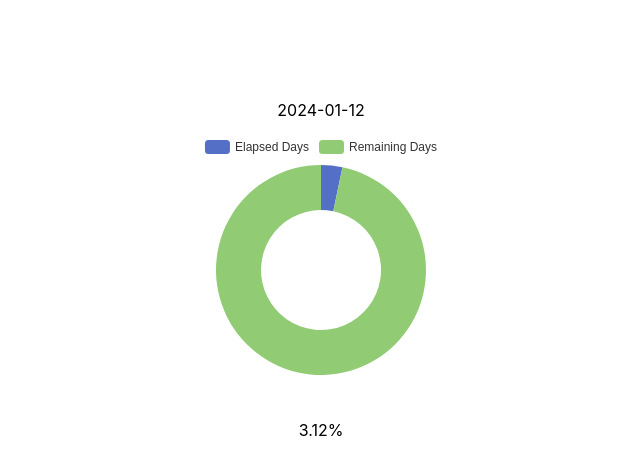
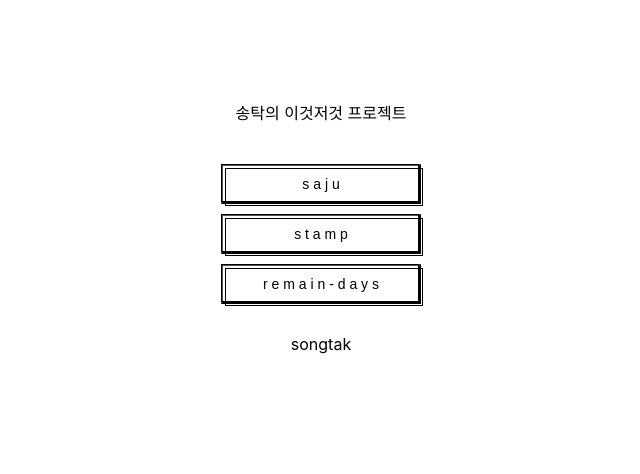
Before and after one commit to songtak/mini-projects, a React (Create React App) app: page / in a window 1280 px wide. Shown: the top 474 px of the page, without its empty margins (319-959 px from the left). Built offline with nearby package versions, Linux system fonts and the light colour scheme.

Commit message:
내용 추가

```diff
--- a/package.json
+++ b/package.json
@@ -16,6 +16,7 @@
     "@testing-library/jest-dom": "5.16.2",
     "@testing-library/react": "12.1.4",
     "@testing-library/user-event": "13.5.0",
+    "animate.css": "^4.1.1",
     "axios": "0.26.1",
     "create-app-react": "1.0.6",
     "crypto-js": "^4.1.1",
--- a/src/App.tsx
+++ b/src/App.tsx
@@ -1,11 +1,9 @@
 import React, { useState } from "react";
-// import { BrowserRouter, Routes, Route } from "react-router-dom";
 import { Routes, Route, HashRouter } from "react-router-dom";
-
 import _ from "lodash";
 
 import MainRouter from "./MainRouter";
-import { SajuPage, StampPage, MainPage, RemainDaysPage } from "./pages";
+import ScrollToTop from "./libs/ScrollToTop";
 
 import "./Web.css";
 import "./Mobile.css";
@@ -14,15 +12,11 @@ const App = () => {
   return (
     <div className="App">
       <HashRouter>
-        {/* <ScrollTop /> */}
+        <ScrollToTop />
         <Routes>
-          <Route path="/" element={<RemainDaysPage />} />
-          <Route path="/stamp" element={<StampPage />} />
-          <Route path="/saju" element={<SajuPage />} />
-          <Route path="/remaining-days" element={<RemainDaysPage />} />
+          <Route path="/*" element={<MainRouter />} />
         </Routes>
       </HashRouter>
-      {/* <SajuPage /> */}
     </div>
   );
 };
--- a/src/MainRouter.tsx
+++ b/src/MainRouter.tsx
@@ -1,28 +1,31 @@
-import React, { useState, useEffect } from "react";
 import { Route, Routes, useLocation } from "react-router-dom";
 import _ from "lodash";
-import { SajuPage, StampPage } from "./pages";
-
+import { MainRoutes } from "./libs/routes";
+import { RoutePropInterface } from "./interfaces/commonInterface";
+import { MainPage } from "./pages";
 const MainRouter = () => {
   return (
-    <div className="App">
+    <>
       <Routes>
-        <Route path="/saju" element={<SajuPage />} />
-        <Route path="/stamp" element={<StampPage />} />
+        <Route path="/" element={<MainPage />} />
+        {MainRoutes.map((item: RoutePropInterface) => {
+          const Element = item.element;
+          return (
+            <Route key={item.title} path={item.path} element={<Element />} />
+          );
+        })}
       </Routes>
-      <div className="footer">
-        <div style={{ marginTop: 30 }}>
-          추가하고 싶은 점심 여기로 디엠주세요.
+      <div className="">
+        <div style={{ marginTop: 30 }}></div>
+        <div
+          onClick={() => {
+            window.location.href = "https://instagram.com/sn9tk";
+          }}
+        >
+          songtak
         </div>
-        <a href="https://instagram.com/sn9tk?igshid=OGQ5ZDc2ODk2ZA%3D%3D&utm_source=qr">
-          👉🔮👈
-        </a>
-        <div style={{ marginTop: 10, fontSize: 10 }}>
-          ( 추후 다양한 기능 업데이트 예정입니다. )
-        </div>
-        <div>songtak@2023.10.24</div>
       </div>
-    </div>
+    </>
   );
 };
 
--- a/src/index.css
+++ b/src/index.css
@@ -29,3 +29,62 @@ code {
 .start_button:hover {
   box-shadow: 3px 3px 10px -6px rgba(0, 0, 0, 0.82);
 }
+
+/** ================================================== **/
+
+.mt10 {
+  margin-top: 10px;
+}
+
+.mt20 {
+  margin-top: 20px;
+}
+
+.mt30 {
+  margin-top: 30px;
+}
+
+/** ================================================== **/
+
+.original-button {
+  /* display: flex; */
+  align-items: center;
+  justify-content: center;
+  line-height: 1;
+  text-decoration: none;
+  color: #000000;
+  font-size: 14px;
+  border-radius: 0px;
+  width: 200px;
+  height: 40px;
+  position: relative;
+  transition: 0.3s;
+  background-color: #ffffff;
+}
+
+.original-button::before,
+.original-button::after {
+  content: "";
+  display: block;
+  position: absolute;
+  border: 1px solid #000000;
+  width: 100%;
+  height: 100%;
+  transition: 0.3s;
+}
+
+.original-button::before {
+  top: -2px;
+  left: -2px;
+}
+
+.original-button::after {
+  top: 2px;
+  left: 2px;
+}
+
+.original-button:hover::before,
+.original-button:hover::after {
+  top: 0;
+  left: 0;
+}
--- /dev/null
+++ b/src/interfaces/commonInterface.ts
@@ -0,0 +1,11 @@
+/** 라우터 목록 */
+export interface RoutePropInterface {
+  path: string;
+  title: string;
+  element: (match: any) => JSX.Element;
+}
+
+export interface SelectInterface {
+  title: string;
+  value: any;
+}
--- /dev/null
+++ b/src/libs/ScrollToTop.tsx
@@ -0,0 +1,17 @@
+import { useLayoutEffect } from "react";
+import { useLocation } from "react-router-dom";
+
+const ScrollToTop = () => {
+  const { pathname } = useLocation();
+
+  useLayoutEffect(() => {
+    window.scrollTo(0, 0);
+
+    // window.document.documentElement.scrollTop = 0;
+    // window.document.getElementById('wrapper')?.scrollTo(0, 0);
+    // window.document.getElementById('wrapper')?.scrollIntoView();
+  }, [pathname]);
+  return null;
+};
+
+export default ScrollToTop;
--- /dev/null
+++ b/src/libs/routes.ts
@@ -0,0 +1,25 @@
+import { RoutePropInterface } from "../interfaces/commonInterface";
+import * as Pages from "../pages";
+
+export const MainRoutes: RoutePropInterface[] = [
+  // {
+  //   title: "m a i n",
+  //   path: "/",
+  //   element: Pages.MainPage,
+  // },
+  {
+    title: "s a j u",
+    path: "/saju",
+    element: Pages.SajuPage,
+  },
+  {
+    title: "s t a m p",
+    path: "/stamp",
+    element: Pages.StampPage,
+  },
+  {
+    title: "r e m a i n - d a y s",
+    path: "/remain-days",
+    element: Pages.RemainDaysPage,
+  },
+];
--- a/src/pages/MainPage.tsx
+++ b/src/pages/MainPage.tsx
@@ -1,7 +1,30 @@
 import React from "react";
+import { MainRoutes } from "../libs/routes";
+import { RoutePropInterface } from "../interfaces/commonInterface";
 
 const MainPage = () => {
-  return <div>MainPage</div>;
+  return (
+    <div>
+      <div>송탁의 이것저것 프로젝트</div>
+      <div className="mt30">
+        {/* <div>목록</div> */}
+        <div className="button-list">
+          {MainRoutes.map((item: RoutePropInterface) => (
+            <div>
+              <button
+                className="original-button mt10"
+                onClick={() => {
+                  window.location.href = `/#${item.path}`;
+                }}
+              >
+                {item.title}
+              </button>
+            </div>
+          ))}
+        </div>
+      </div>
+    </div>
+  );
 };
 
 export default MainPage;
--- /dev/null
+++ b/src/pages/ProjectListPage.tsx
@@ -0,0 +1,11 @@
+import React from "react";
+
+const ProjectListPage = () => {
+  return (
+    <div>
+      <div></div>
+    </div>
+  );
+};
+
+export default ProjectListPage;
--- a/src/pages/index.ts
+++ b/src/pages/index.ts
@@ -2,5 +2,6 @@ import MainPage from "./MainPage";
 import SajuPage from "./SajuPage";
 import StampPage from "./StampPage";
 import RemainDaysPage from "./RemainDaysPage";
+import ProjectListPage from "./ProjectListPage";
 
-export { MainPage, SajuPage, StampPage, RemainDaysPage };
+export { MainPage, SajuPage, StampPage, RemainDaysPage, ProjectListPage };
```
Also changed, not shown: 1 other file (tests, documents, lock files or other folders).
